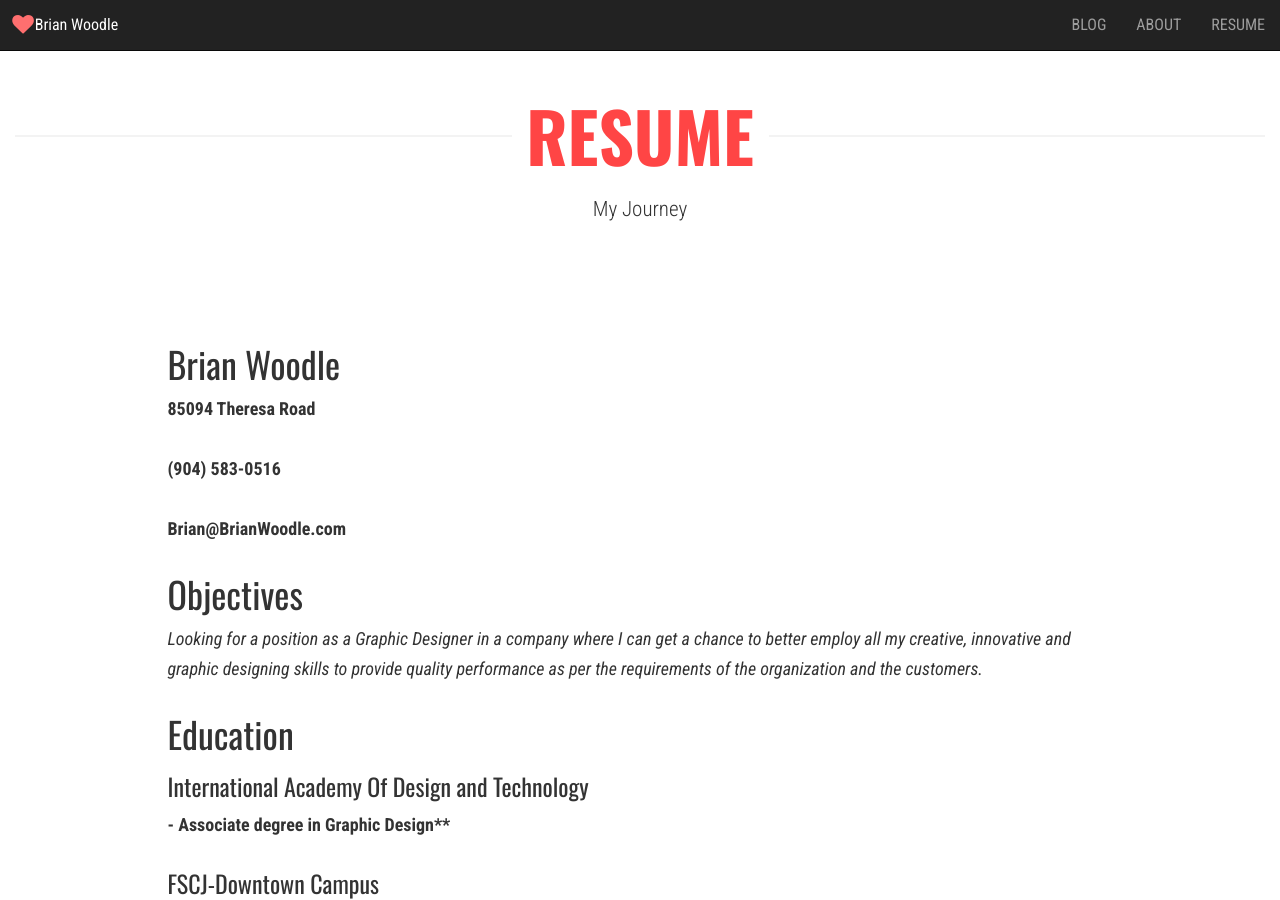
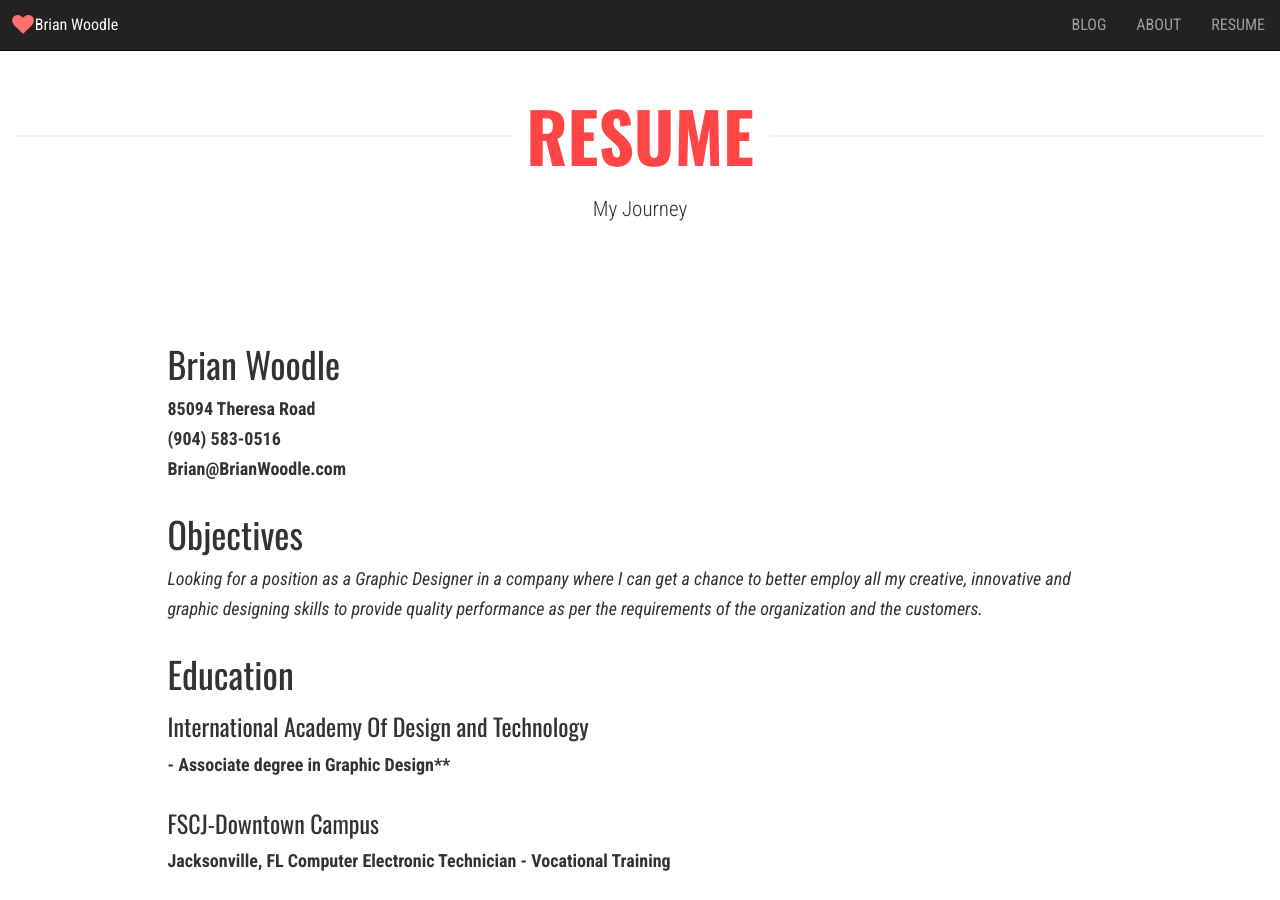
Before and after one commit to bmwoodle/Bmwoodle.github.io_old, a Jekyll site: the page built from _pages/Resume.md, in a window 1280 px wide and 900 px high. Built offline with Jekyll 4.4.1, drawn with Linux system fonts in a browser that asks for light colours; nearby versions of some CDN libraries.

```diff
--- a/_pages/Resume.md
+++ b/_pages/Resume.md
@@ -6,7 +6,7 @@ permalink: /Resume/
 
 <h1> Brian Woodle </h1>
 <b> 85094 Theresa Road </b>
-<p> <b> (904) 583-0516  </b> </p>
+<b> (904) 583-0516  </b>
 <b> Brian@BrianWoodle.com </b>
 <h1> Objectives </h1>
 <i> Looking for a position as a Graphic Designer in a company where I can get a chance to better employ all my creative, innovative and graphic designing skills to provide quality performance as per the requirements of the organization and the customers. </i>
```
